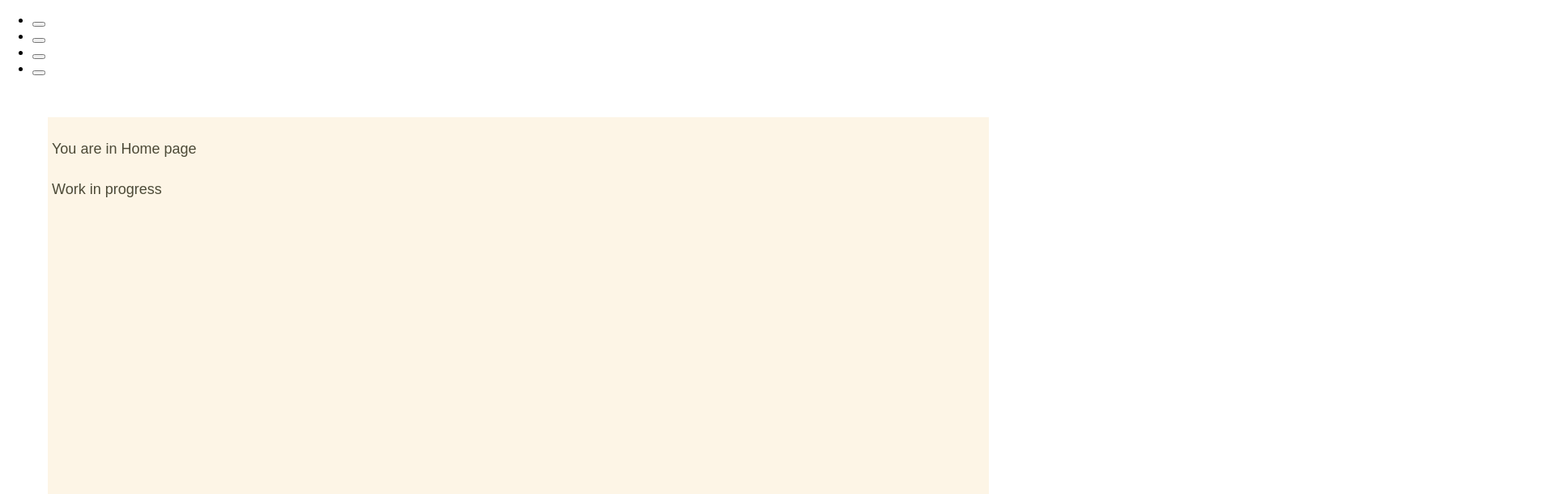
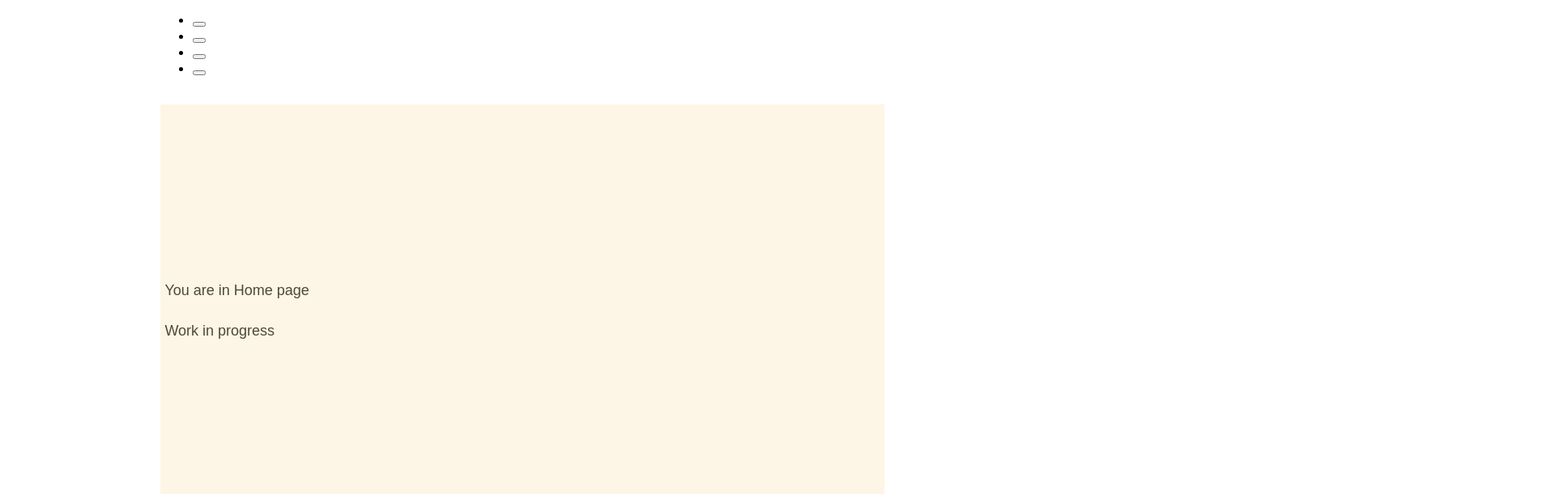
Before and after one commit to anilbabua7/website, a React (Create React App) app: page / in a window 1280 px wide. Shown: the part 1905-2516 px from the top of the page at 81% size, 1920 px wide, since content can reach past the window. Built offline with nearby package versions, Linux system fonts and the light colour scheme.

Commit message:
style changes

```diff
--- a/src/css/home.css
+++ b/src/css/home.css
@@ -1,9 +1,11 @@
 .paragraph-home{
-    width: 90%;
+    width: 100%;
     margin: auto;
     margin-top: 4%;
     background-color: oldlace;
     height: 500px;
     padding: 5px;
-    color: #4c4a37; font-family: 'Source Sans Pro', sans-serif; font-size: 18px; line-height: 32px;
+    align-content: center;
+    color: #4c4a37;
+    font-family: 'Source Sans Pro', sans-serif; font-size: 18px; line-height: 32px;
     }
--- a/src/css/slideshow.css
+++ b/src/css/slideshow.css
@@ -1,4 +1,4 @@
-.home-page {
+.home-container {
     width: 70%;
     margin: auto; }
 
@@ -10,12 +10,12 @@
     align-items: center;
     justify-content: center;
     background-size: cover;
-    height: 90%;
+    height: 300px;
   }
 
   .each-slide span {
     padding: 20px;
-    font-size: 60px;
+    font-size: 20px;
     background: #efefef;
     text-align: center;
   }
@@ -41,22 +41,3 @@
     margin: 0;
     background: #adceed;
   }
-
-  .paragraph-home{
-    width: 70%;
-    margin: auto;
-    border-top-width: 2px;
-    border-right-width: 2px;
-    border-bottom-width: 2px;
-    border-left-width: 2px;
-    border-top-style: solid;
-    border-right-style: solid;
-    border-bottom-style: solid;
-    border-left-style: solid;
-    border-top-color: #0066FF;
-    border-right-color: #0066FF;
-    border-bottom-color: #0066FF;
-    border-left-color: #0066FF;
-    border: 2px solid #0066FF;
-    background-color:#FFCC33;
-    }
--- a/src/slideshow/slideshow.tsx
+++ b/src/slideshow/slideshow.tsx
@@ -10,7 +10,7 @@ import Gallery from '../gallery';
 import History from '../history';
 
 
-class SlideShow extends React.Component<any, any> {
+class SlideShow extends React.Component<any,any> {
   images: string[] = [
     './images/image1.jpg',
     './images/image2.jpg',
@@ -28,25 +28,25 @@ class SlideShow extends React.Component<any, any> {
     }
   }
 
-    constructor(props: any) {
+  constructor(props: any){
     super(props);
     this.state = {
-            renderComponent: ''
+        renderComponent : ''
     };
     this.setComponent = this.setComponent.bind(this);
     this.showComponent = this.showComponent.bind(this);
 }
 
-    setComponent(component: string) {
+setComponent(component: string){
     console.log('You are here');
     this.setState({
-            renderComponent: component
+        renderComponent : component
     });
 }
 
-    showComponent = () => {
-        switch (this.state.renderComponent) {
-            case 'home': return <Home />;
+showComponent = () =>{
+    switch(this.state.renderComponent){
+        case 'home' : return <Home />;
         case 'programs': return <Programs></Programs>;
         case 'read': return <Read></Read>;
         case 'gallery': return <Gallery></Gallery>;
@@ -58,9 +58,8 @@ class SlideShow extends React.Component<any, any> {
 
   render() {
     return (
-            <div >
-                <div>
-                    <WebsiteButtons setComponent={this.setComponent}></WebsiteButtons>
+      <div className="slide-container">
+        <WebsiteButtons setComponent = {this.setComponent}></WebsiteButtons>
         <Slide {...this.properties}>
           <div className="each-slide">
             <div style={{ 'backgroundImage': `url(${require('./images/image1.jpg')})` }}>
@@ -83,7 +82,6 @@ class SlideShow extends React.Component<any, any> {
             </div>
           </div>
         </Slide>
-                </div>
         {this.showComponent()}
       </div>
     );
```
Lines whose indentation alone changed are shown as unchanged.
